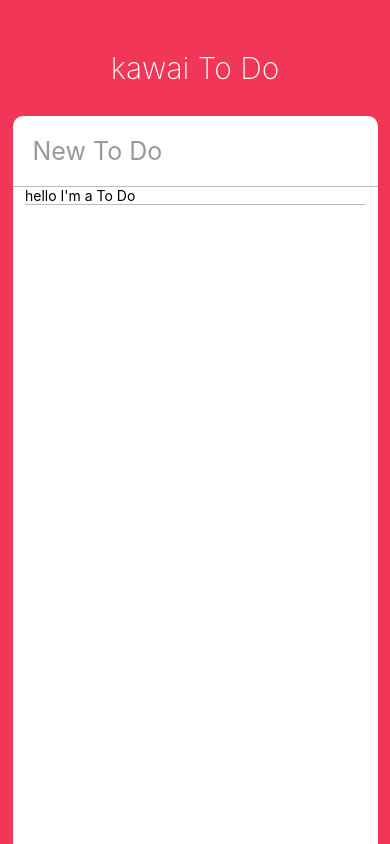
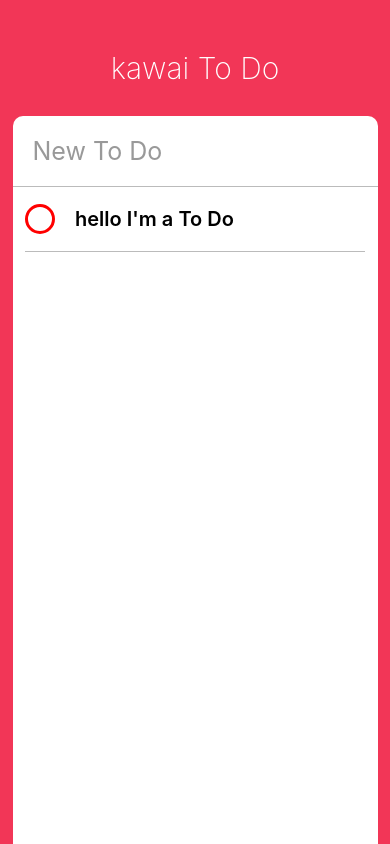
Before and after one commit to graffiti4u/kawai-todo, a React Native app: screen / in a window 390 px wide. Built offline with nearby package versions, Linux system fonts and the light colour scheme.

Commit message:
<TouchableOpacity> 부분 디자인 하기.

```diff
--- a/ToDo.js
+++ b/ToDo.js
@@ -16,7 +16,10 @@ export default class ToDo extends Component {
   render() {
     return (
       <View style={styles.container}>
-        <Text>hello I'm a To Do</Text>
+        <TouchableOpacity>
+          <View style={styles.circle} />
+        </TouchableOpacity>
+        <Text style={styles.text}>hello I'm a To Do</Text>
       </View>
     );
   }
@@ -28,5 +31,19 @@ const styles = StyleSheet.create({
     borderBottomColor: '#bbb',
     borderBottomWidth: StyleSheet.hairlineWidth,
     flexDirection: 'row',
+    alignItems: 'center',
+  },
+  circle: {
+    width: 30,
+    height: 30,
+    borderRadius: 25,
+    borderColor: 'red',
+    borderWidth: 3,
+    marginRight: 20,
+  },
+  text: {
+    fontWeight: '600',
+    fontSize: 20,
+    marginVertical: 20,
   },
 });
```
